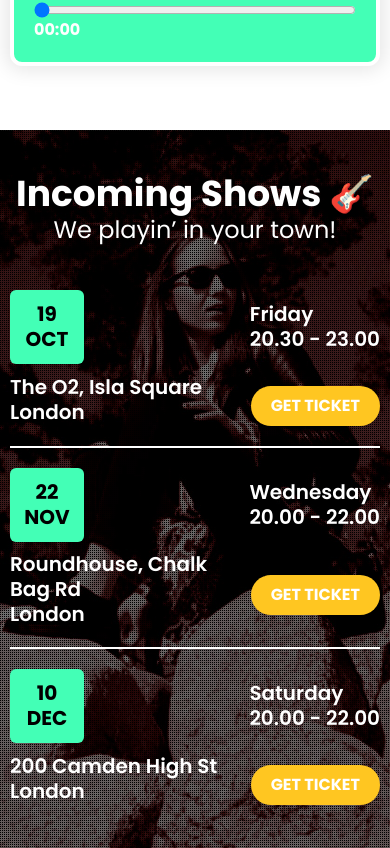
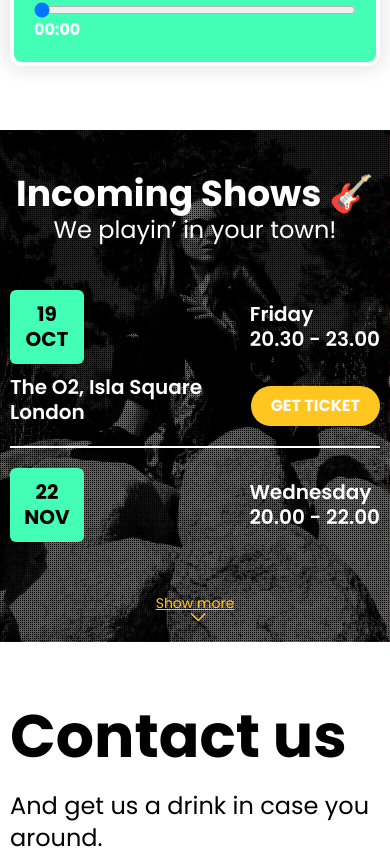
Before and after one commit to Vera-D/IAUsite, a Next.js app: page / in a window 390 px wide. Shown: the part 2596-3444 px from the top of the page. Built offline with nearby package versions, Linux system fonts and the light colour scheme.

Commit message:
Adjust height of shows on mobile

```diff
--- a/app/components/Shows/Shows.js
+++ b/app/components/Shows/Shows.js
@@ -42,7 +42,7 @@ export default function Shows() {
 	}, [scrollableDivRef]);
 
 	return (
-		<section id="shows" className={`w-full relative mt-16 bg-incoming-shows bg-cover bg-no-repeat bg-center h-screen max-h-[49rem] min-h-[45rem] lg:mt-56 reveal${isIntersecting ? " visible" : ""}`} ref={showsContainerRef}>
+		<section id="shows" className={`w-full relative mt-16 bg-incoming-shows bg-cover bg-no-repeat bg-center h-[32rem] lg:h-screen lg:min-h-[45rem] lg:max-h-[49rem] lg:mt-56 reveal${isIntersecting ? " visible" : ""}`} ref={showsContainerRef}>
 			<Container customClasses="pb-2.5 h-full">
 				<div className="flex flex-col items-center text-white pt-11">
 					<h2 className="text-4xl font-bold">Incoming Shows &#127928;</h2>
```
